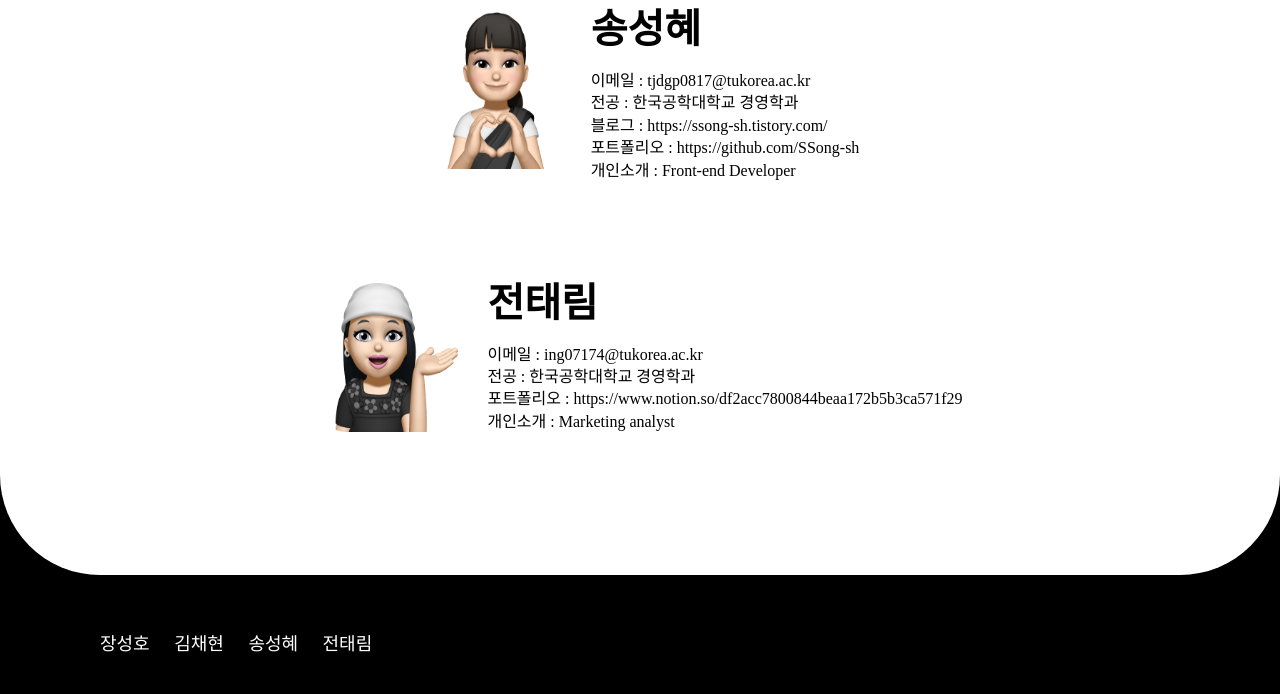
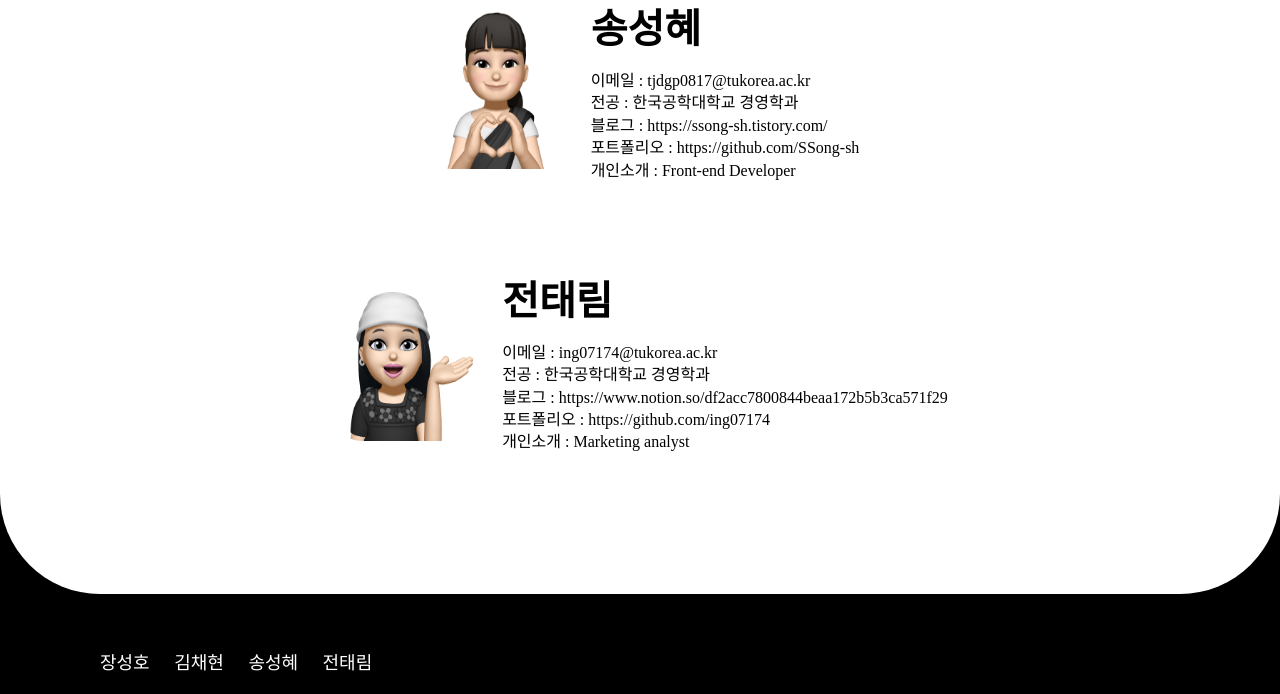
Before and after one commit to SSong-sh/capstone, a Flask app: page /about in a window 1280 px wide. Shown: the part 627-1321 px from the top of the page. Run offline with Flask 3, Linux system fonts and the light colour scheme; parts of the project's set-up code (start-up, migrations or seed data) failed here and were passed over; some libraries are stand-ins or nearby versions; some web fonts are replaced.

Commit message:
Update about.html

```diff
--- a/templates/about.html
+++ b/templates/about.html
@@ -91,7 +91,8 @@
                     <div class="field_item_info_des">
                       이메일 : ing07174@tukorea.ac.kr <br />
                       전공 : 한국공학대학교 경영학과 <br />
-                      포트폴리오 : https://www.notion.so/df2acc7800844beaa172b5b3ca571f29 <br />
+                      블로그 : https://www.notion.so/df2acc7800844beaa172b5b3ca571f29 <br />
+                      포트폴리오 : https://github.com/ing07174 <br />
                       개인소개 : Marketing analyst<br />
                     </div>
                   </div>
```
